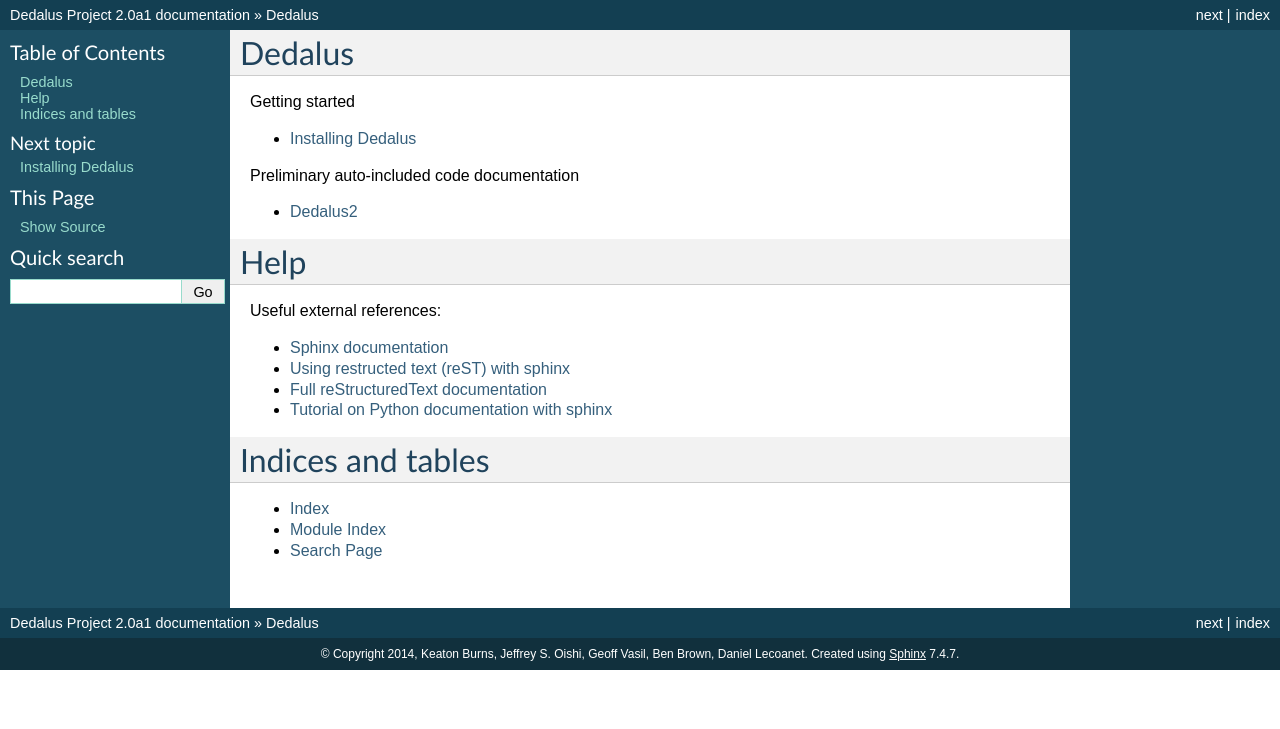
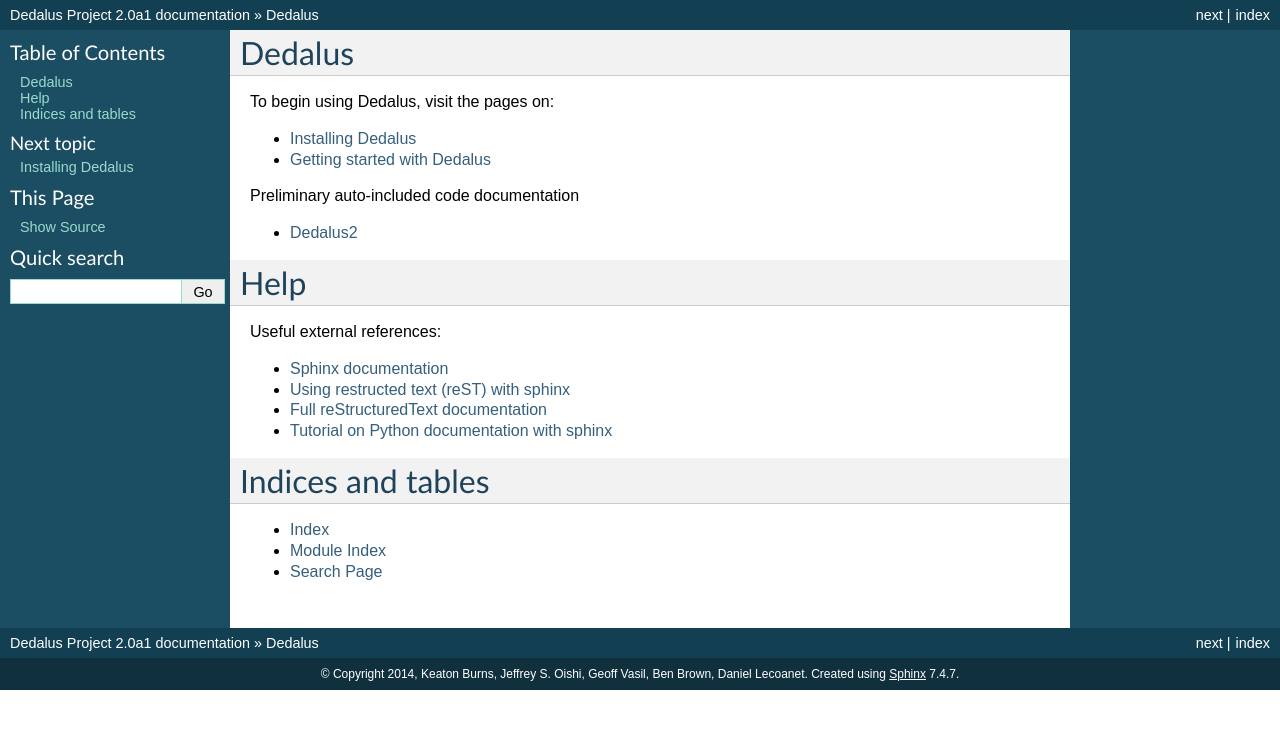
Before and after one commit to enlighter/dedalus, a Sphinx documentation site: the page built from docs/index.rst, in a window 1280 px wide. Shown: the top 729 px of the page. Built offline with Sphinx 7.4.7, drawn with Linux system fonts in a browser that asks for light colours; formulas are drawn with MathJax 3; pages that are not in the unit, such as notebooks, are missing from menus.

Commit message:
Add getting_started page to index

```diff
--- a/docs/index.rst
+++ b/docs/index.rst
@@ -6,12 +6,13 @@
 Dedalus
 ===================================
 
-Getting started
+To begin using Dedalus, visit the pages on:
 
 .. toctree::
    :maxdepth: 1
 
    installation
+   getting_started
 
 
 Preliminary auto-included code documentation
```
